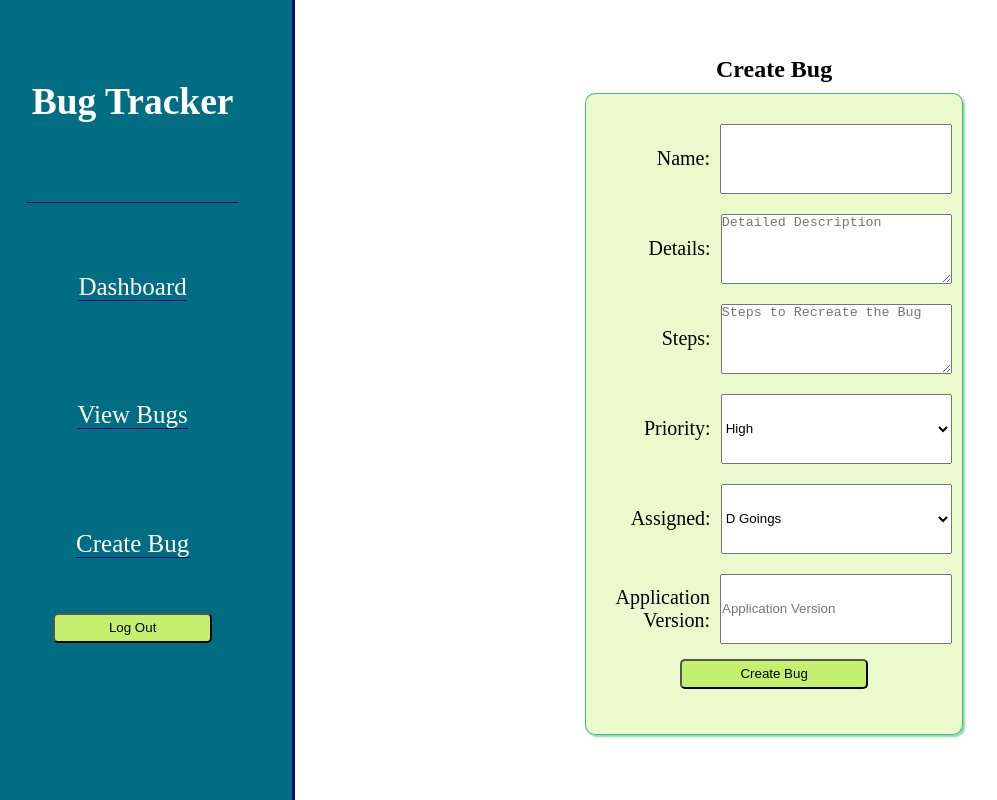
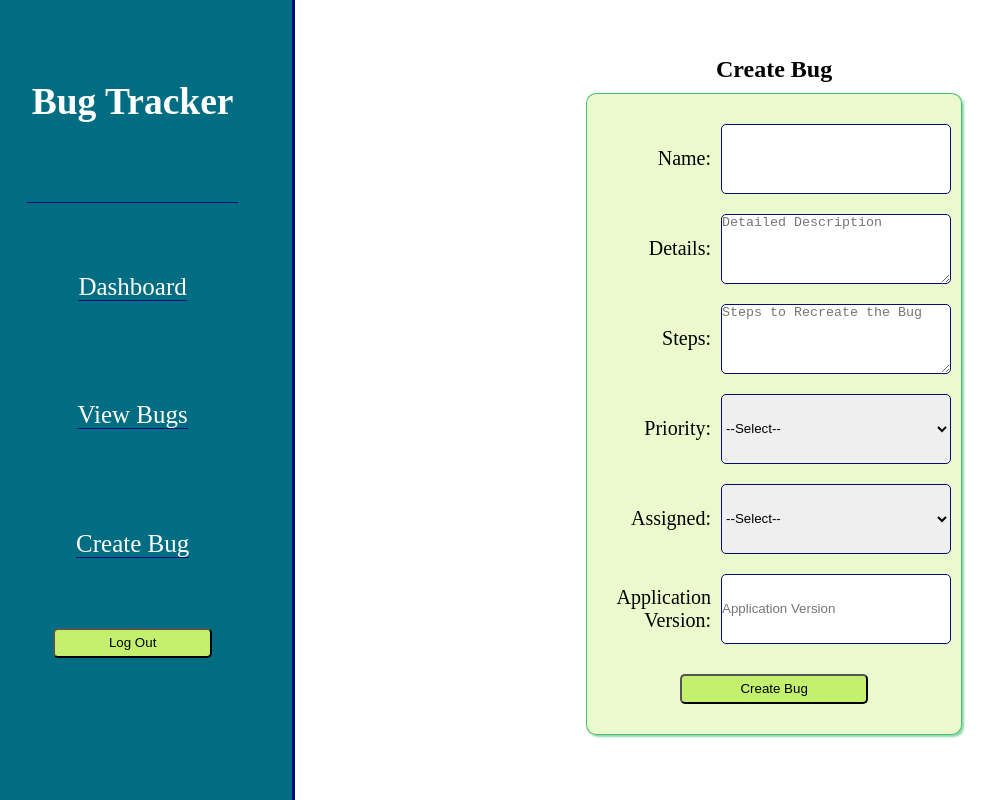
Before and after one commit to 0sorojo/React-Bug-tracker, a React (Create React App) app: page /create in a window 1280 px wide. Both pictures are taken after typing "Sample", "Sample123" into the empty fields and a click on the button "Log In". Shown: the whole page, without its empty margins (27-1024 px from the left). Built offline with nearby package versions, Linux system fonts and the light colour scheme.

Commit message:
additional styling on the form fields and buttons

```diff
--- a/src/Views/Components/Bug-Create-Edit/bugForm.css
+++ b/src/Views/Components/Bug-Create-Edit/bugForm.css
@@ -38,10 +38,11 @@
 
 .form-input {
   flex: 2;
+  border-radius: 5px;
 }
 
 .button {
-  margin: 5px 0;
+  margin: 20px 0 0 0;
   padding: 5px;
   width: 50%;
   border-radius: 5px;
--- a/src/Views/Components/Bug-Create-Edit/bugForm.jsx
+++ b/src/Views/Components/Bug-Create-Edit/bugForm.jsx
@@ -61,6 +61,7 @@ const BugForm = (props) => {
             className="form-input"
             required
           >
+            <option>--Select--</option>
             <option value="1">High</option>
             <option value="2">Medium</option>
             <option value="3">Low</option>
@@ -75,6 +76,7 @@ const BugForm = (props) => {
             value={bugObject.assigned}
             className="form-input"
           >
+            <option>--Select--</option>
             <option>D Goings</option>
           </select>
         </div>
--- a/src/Views/Pages/Login/login.css
+++ b/src/Views/Pages/Login/login.css
@@ -2,6 +2,7 @@
   display: flex;
   justify-content: center;
   align-items: center;
+  height: 100%;
 }
 
 .title {
--- a/src/index.css
+++ b/src/index.css
@@ -29,3 +29,10 @@ body,
 button {
   outline: none;
 }
+
+input,
+textarea,
+select {
+  border: 1px solid rgba(9, 9, 121, 1);
+  outline: none;
+}
```
